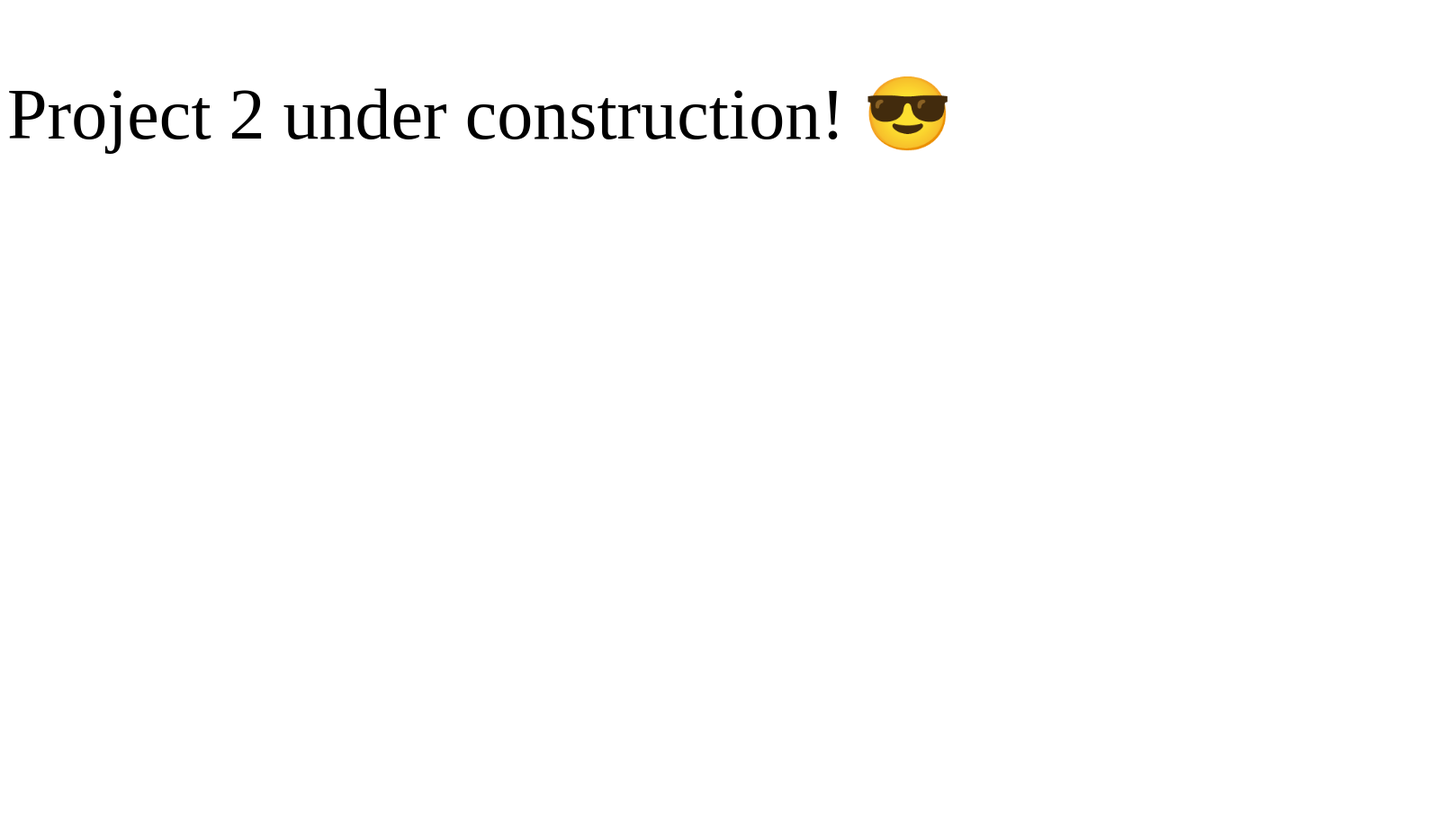
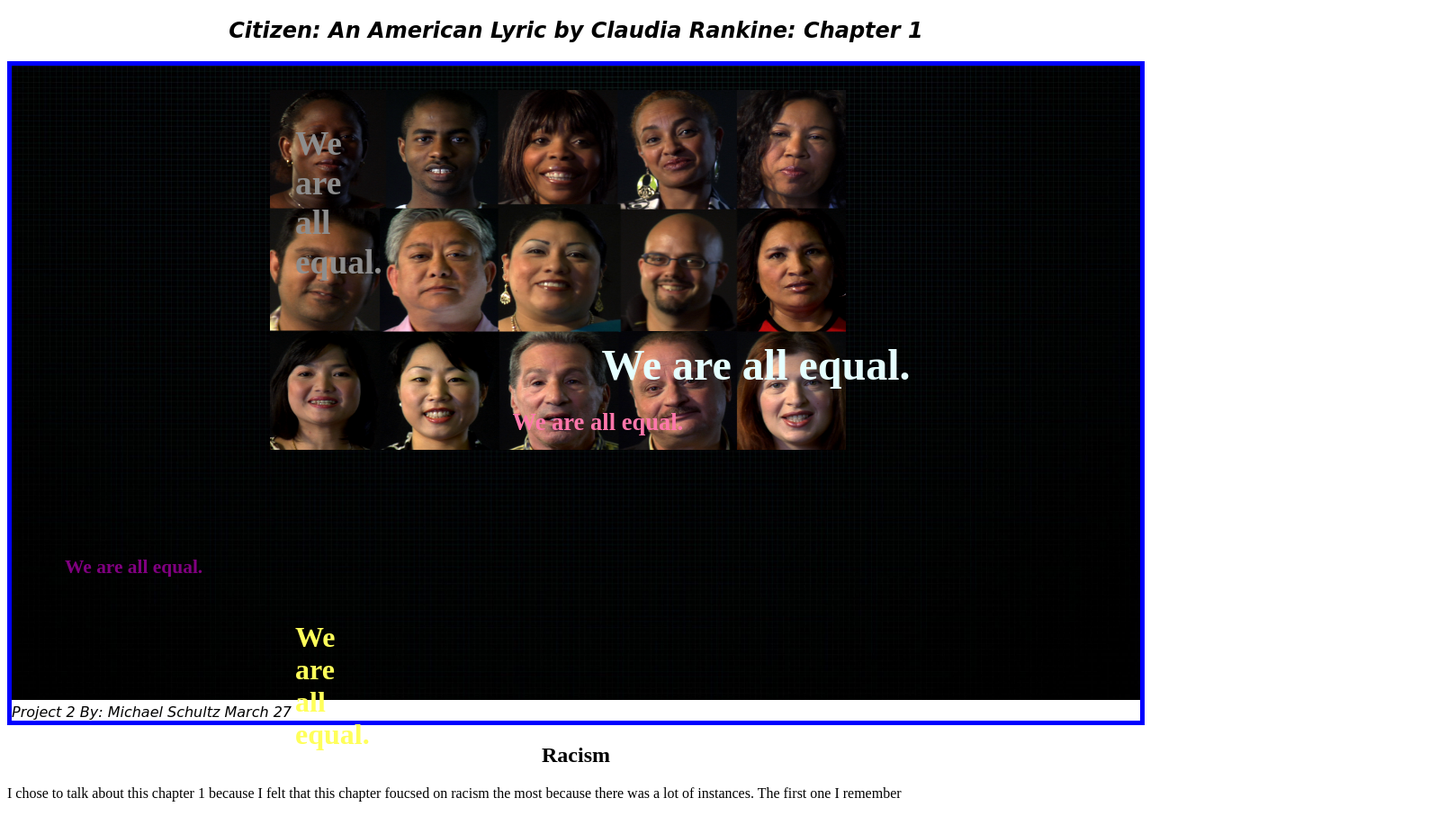
Before and after one commit to QCCMichael/project2, a plain HTML site: page index.html in a window 1280 px wide. Shown: the whole page at 90% size, 1608 px wide, since content can reach past the window. Before the commit the page ends 800 px from the top, so only its background shows below. Drawn offline with Linux system fonts and the light colour scheme.

Commit message:
Update index.html

```diff
--- a/index.html
+++ b/index.html
@@ -6,6 +6,19 @@
 <link rel="stylesheet" href="index.css">
   </head>
   <body>
-    <p style="font-size: 5em;">Project 2 under construction! &#x1F60E;</p>
+ <h2 class="Title"> Citizen: An American Lyric by Claudia Rankine: Chapter 1</h2>
+   <section class="filterContainer">
+    <img class="Black" src="Background.jpg" alt="Background" title="Black Background">
+  <a href="https://www.humanrightscareers.com/issues/how-can-we-stop-racism/">
+    <img class="Picture1" src="Picture.jpg" alt="Picture" title="Click the picture to help end racism"></a>
+    <h2 class="MSG">We are all equal.</h2>
+    <h3 class="MSG2">We are all equal.</h3>
+    <h4 class="MSG3">We are all equal.</h4>
+    <h5 class="MSG4">We are all equal.</h5>
+    <h6 class="MSG5">We are all equal.</h6>
+    <footer class="End">Project 2 By: Michael Schultz March 27</footer>
+    </section>
+    <h2 class="Racism">Racism</h2>
+    <p class="paragraph">I chose to talk about this chapter 1 because I felt that this chapter foucsed on racism the most because there was a lot of instances. The first one I remember</p>
   </body>
 </html>
```
